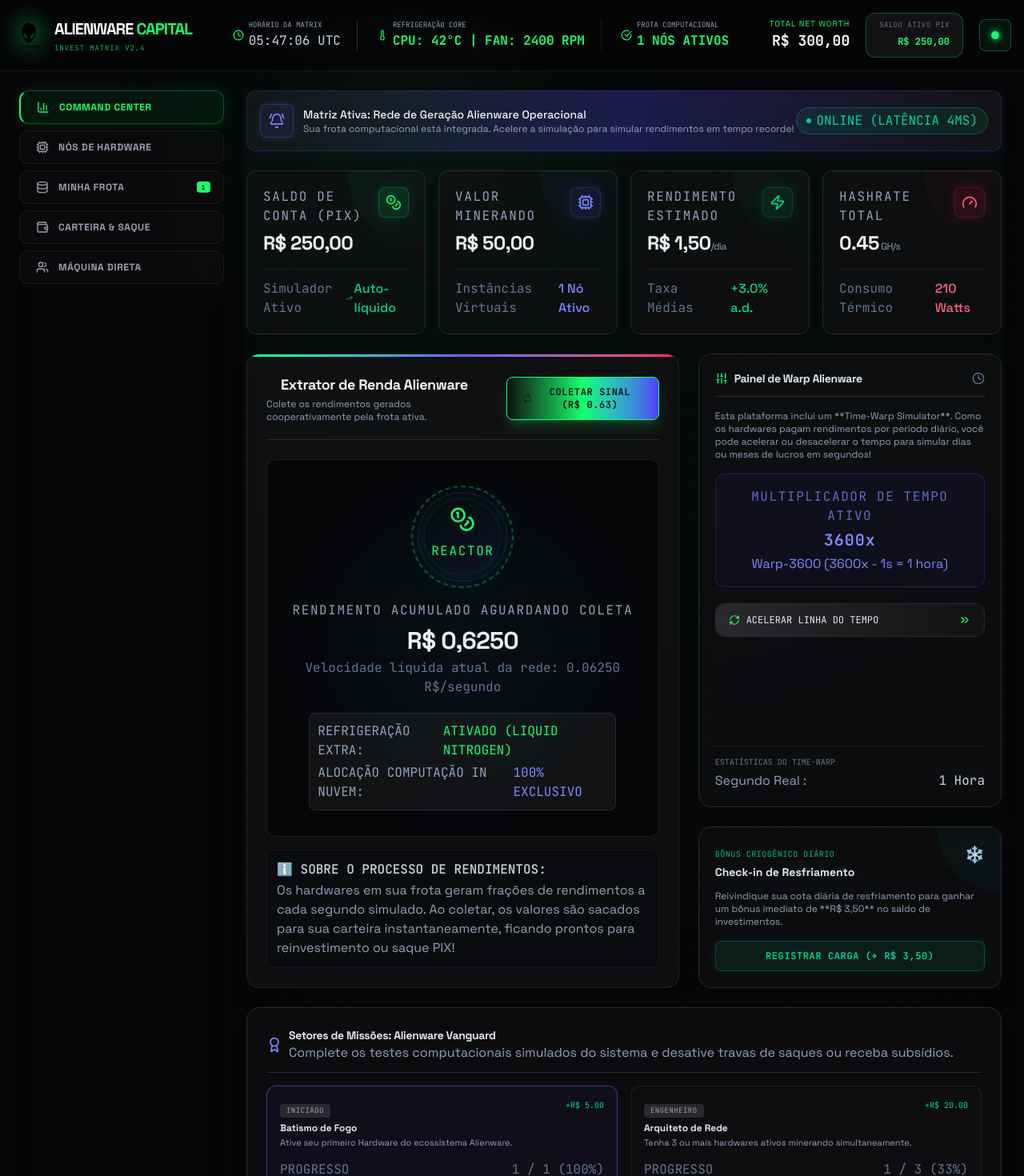
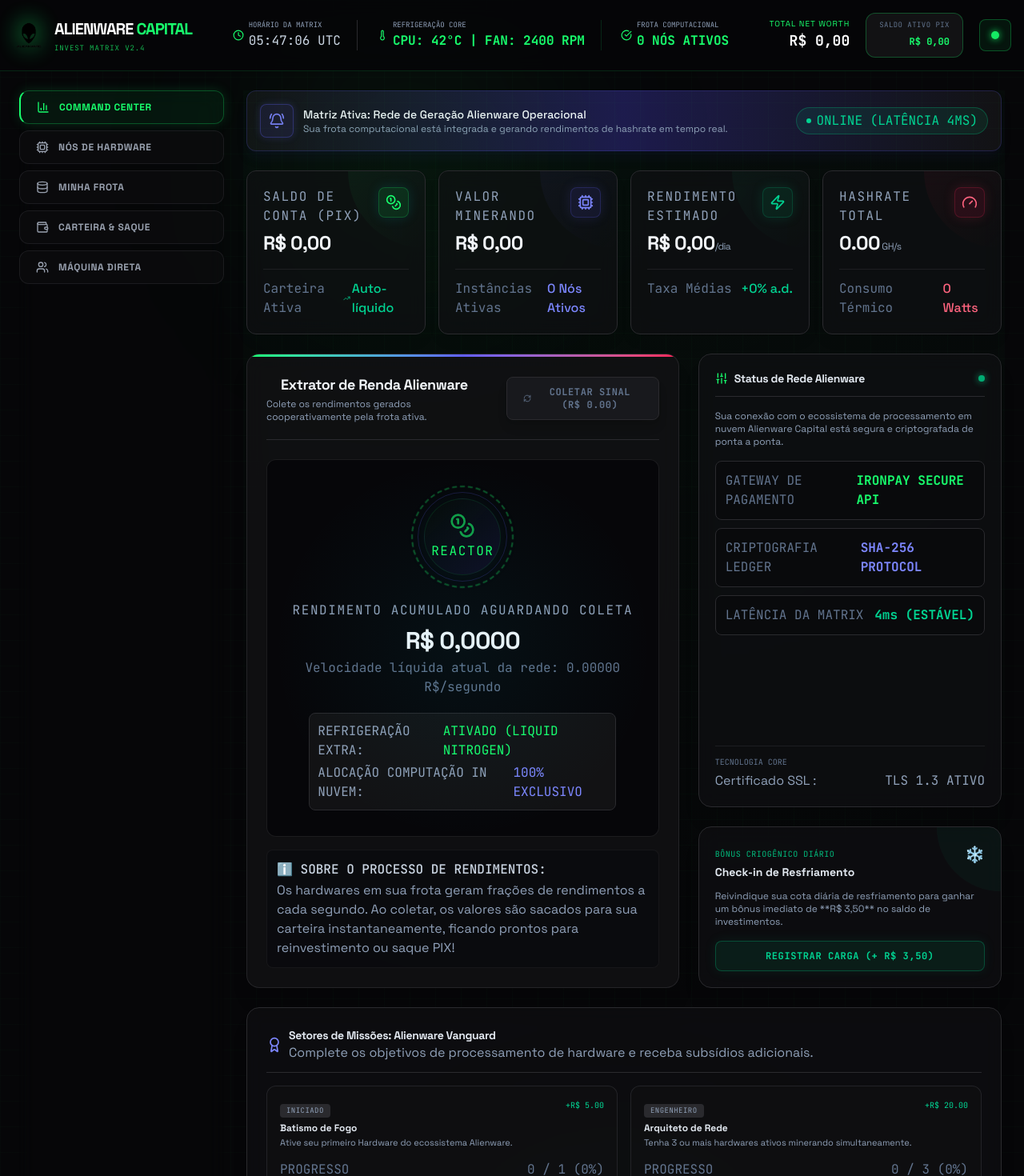
Before and after one commit to kokimotoprojetos/alienware, a React (Vite) app: page / in a window 1280 px wide. Shown: the top 1470 px of the page at 80% size. Built offline with nearby package versions, Linux system fonts and the light colour scheme.

Commit message:
feat: convert platform from simulator to real investment system interface

```diff
--- a/src/App.tsx
+++ b/src/App.tsx
@@ -230,7 +230,7 @@ function AppContent() {
         <div className="max-w-7xl mx-auto flex flex-col md:flex-row justify-between items-center gap-4 text-3xs font-mono text-gray-500">
           <p className="text-left leading-relaxed">
             PLATAFORMA INTEGRADA ALIENWARE CAPITAL SYSTEM. © 2026 ALIENWARE INTEL COOPERATIVE. <br />
-            SIMULADOR DE HASHRATE E CUSTÓDIA DIÁRIA DE RENDIMENTOS PARA PROCESSAMENTO ALIENWARE INC.
+            PROCESSAMENTO DE HASHRATE E CUSTÓDIA DIÁRIA DE RENDIMENTOS ALIENWARE CAPITAL.
           </p>
           <div className="flex items-center gap-4">
             <span className="text-[#18FF6D] flex items-center gap-2 font-bold uppercase tracking-widest">
--- a/src/components/Dashboard.tsx
+++ b/src/components/Dashboard.tsx
@@ -96,7 +96,7 @@ export default function Dashboard() {
               Matriz Ativa: Rede de Geração Alienware Operacional
             </h4>
             <p className="text-xs text-slate-400">
-              Sua frota computacional está integrada. Acelere a simulação para simular rendimentos em tempo recorde!
+              Sua frota computacional está integrada e gerando rendimentos de hashrate em tempo real.
             </p>
           </div>
         </div>
@@ -126,7 +126,7 @@ export default function Dashboard() {
             </div>
           </div>
           <div className="mt-4 flex items-center justify-between text-2xs border-t border-slate-800/60 pt-3">
-            <span className="text-slate-500 font-mono">Simulador Ativo</span>
+            <span className="text-slate-500 font-mono">Carteira Ativa</span>
             <span className="text-emerald-400 font-medium flex items-center gap-0.5">
               <TrendingUp className="w-3 h-3" /> Auto-líquido
             </span>
@@ -148,7 +148,7 @@ export default function Dashboard() {
             </div>
           </div>
           <div className="mt-4 flex items-center justify-between text-2xs border-t border-slate-800/60 pt-3">
-            <span className="text-slate-500 font-mono">Instâncias Virtuais</span>
+            <span className="text-slate-500 font-mono">Instâncias Ativas</span>
             <span className="text-indigo-400 font-medium font-sans">
               {userRigs.length} {userRigs.length === 1 ? 'Nó Ativo' : 'Nós Ativos'}
             </span>
@@ -253,7 +253,7 @@ export default function Dashboard() {
               R$ {unclaimedYield.toLocaleString('pt-BR', { minimumFractionDigits: 4, maximumFractionDigits: 4 })}
             </h2>
             <p className="text-2xs text-slate-500 font-mono mt-1">
-              Velocidade líquida atual da rede: {((userRigs.reduce((acc, curr) => acc + curr.dailyYieldAmount, 0)) / 86400 * simulationSpeed).toFixed(5)} R$/segundo
+              Velocidade líquida atual da rede: {((userRigs.reduce((acc, curr) => acc + curr.dailyYieldAmount, 0)) / 86400).toFixed(5)} R$/segundo
             </p>
 
             <div className="w-full max-w-sm mt-5 bg-slate-900 rounded-lg p-2.5 border border-slate-800 text-3xs text-slate-400 font-mono text-left space-y-1">
@@ -271,61 +271,48 @@ export default function Dashboard() {
           {/* Quick instructions */}
           <div className="mt-4 text-2xs text-slate-400 space-y-1 bg-slate-950/30 p-3 rounded-lg border border-slate-800/40">
             <span className="font-mono text-slate-300 font-medium block mb-0.5">ℹ️ SOBRE O PROCESSO DE RENDIMENTOS:</span>
-            <p>Os hardwares em sua frota geram frações de rendimentos a cada segundo simulado. Ao coletar, os valores são sacados para sua carteira instantaneamente, ficando prontos para reinvestimento ou saque PIX!</p>
+            <p>Os hardwares em sua frota geram frações de rendimentos a cada segundo. Ao coletar, os valores são sacados para sua carteira instantaneamente, ficando prontos para reinvestimento ou saque PIX!</p>
           </div>
-
         </div>
 
-        {/* Warp Drive Speed Modifier Unit */}
+        {/* Security & Network Status Card */}
         <div className="lg:col-span-5 flex flex-col justify-between gap-6">
-
-          {/* Simulation controller card */}
           <div className="bg-slate-900/60 backdrop-blur-md border border-slate-800 rounded-2xl p-5 shadow-xl flex-1 flex flex-col justify-between">
             <div>
               <div className="flex justify-between items-center mb-4 border-b border-slate-800 pb-3">
                 <div className="flex items-center gap-2">
                   <Sliders className="w-4 h-4 text-cyan-400" />
-                  <h4 className="text-sm font-semibold text-slate-200 font-sans tracking-tight">Painel de Warp Alienware</h4>
+                  <h4 className="text-sm font-semibold text-slate-200 font-sans tracking-tight">Status de Rede Alienware</h4>
                 </div>
-                <Clock className="w-4 h-4 text-slate-500" />
+                <div className="w-2 h-2 rounded-full bg-emerald-500 animate-pulse shadow-[0_0_10px_#10B981]"></div>
               </div>
 
               <p className="text-xs text-slate-400 mb-4">
-                Esta plataforma inclui um **Time-Warp Simulator**. Como os hardwares pagam rendimentos por período diário, você pode acelerar ou desacelerar o tempo para simular dias ou meses de lucros em segundos!
+                Sua conexão com o ecossistema de processamento em nuvem Alienware Capital está segura e criptografada de ponta a ponta.
               </p>
 
-              {/* Holographic Speed visualizer */}
-              <div className={`p-4 rounded-xl border mb-5 text-center transition-all ${getSpeedColor()}`}>
-                <span className="text-3xs font-mono uppercase tracking-widest block mb-1 opacity-75">MULTIPLICADOR DE TEMPO ATIVO</span>
-                <span className="text-xl font-black font-mono tracking-wider block">{simulationSpeed}x</span>
-                <span className="text-2xs font-sans mt-1 block">{getSpeedDesc()}</span>
-              </div>
-
-              {/* Selector grid */}
-              <div className="space-y-2.5">
-                <button
-                  onClick={toggleSpeed}
-                  className="w-full py-3 px-4 rounded-xl bg-gradient-to-r from-slate-800 to-slate-900 hover:from-cyan-950 hover:to-indigo-950 hover:border-cyan-500/50 text-slate-200 border border-slate-800 text-xs font-mono flex items-center justify-between transition group cursor-pointer"
-                >
-                  <span className="flex items-center gap-2">
-                    <RefreshCw className="w-3.5 h-3.5 text-cyan-400 group-hover:rotate-18s transition-transform duration-700" />
-                    ACELERAR LINHA DO TEMPO
-                  </span>
-                  <ChevronsRight className="w-4 h-4 text-cyan-400 animate-pulse" />
-                </button>
+              {/* Holographic specs */}
+              <div className="space-y-2.5 font-mono text-2xs">
+                <div className="p-3 rounded-lg border border-slate-800 bg-slate-950/40 flex justify-between">
+                  <span className="text-slate-500">GATEWAY DE PAGAMENTO</span>
+                  <span className="text-cyan-400 font-bold">IRONPAY SECURE API</span>
+                </div>
+                <div className="p-3 rounded-lg border border-slate-800 bg-slate-950/40 flex justify-between">
+                  <span className="text-slate-500">CRIPTOGRAFIA LEDGER</span>
+                  <span className="text-indigo-400 font-bold">SHA-256 PROTOCOL</span>
+                </div>
+                <div className="p-3 rounded-lg border border-slate-800 bg-slate-950/40 flex justify-between">
+                  <span className="text-slate-500">LATÊNCIA DA MATRIX</span>
+                  <span className="text-emerald-400 font-bold">4ms (ESTÁVEL)</span>
+                </div>
               </div>
             </div>
 
             <div className="mt-5 border-t border-slate-800/60 pt-3">
-              <span className="text-[10px] font-mono text-slate-500 block uppercase mb-1">Estatísticas do Time-Warp</span>
+              <span className="text-[10px] font-mono text-slate-500 block uppercase mb-1">Tecnologia Core</span>
               <div className="flex justify-between text-2xs text-slate-400">
-                <span>Segundo Real :</span>
-                <span className="text-slate-300 font-mono">
-                  {simulationSpeed === 1 ? '1 Segundo' : ''}
-                  {simulationSpeed === 60 ? '1 Minuto' : ''}
-                  {simulationSpeed === 3600 ? '1 Hora' : ''}
-                  {simulationSpeed === 86400 ? '1 Dia Completo' : ''}
-                </span>
+                <span>Certificado SSL :</span>
+                <span className="text-slate-350 font-mono">TLS 1.3 ATIVO</span>
               </div>
             </div>
           </div>
@@ -367,7 +354,7 @@ export default function Dashboard() {
           <Award className="w-5 h-5 text-indigo-400" />
           <div>
             <h4 className="text-sm font-semibold text-slate-200 font-sans tracking-tight">Setores de Missões: Alienware Vanguard</h4>
-            <p className="text-2xs text-slate-400">Complete os testes computacionais simulados do sistema e desative travas de saques ou receba subsídios.</p>
+            <p className="text-2xs text-slate-400">Complete os objetivos de processamento de hardware e receba subsídios adicionais.</p>
           </div>
         </div>
 
@@ -443,43 +430,6 @@ export default function Dashboard() {
         </div>
       </div>
 
-      {/* Simulated System Reset Utility */}
-      <div className="bg-slate-900/40 p-4 border border-dashed border-red-500/20 rounded-xl flex flex-col sm:flex-row justify-between items-center gap-4">
-        <div>
-          <h5 className="text-xs font-semibold text-slate-300">Depuração e Testes Internos</h5>
-          <p className="text-3xs text-slate-500 mt-0.5">
-            Reinicia todos os valores de LocalStorage, saldo inicial fictício da simulação e frota para os padrões de fábrica.
-          </p>
-        </div>
-        <div>
-          {resetConfirm ? (
-            <div className="flex items-center gap-2">
-              <button
-                onClick={() => {
-                  resetAllSimulation();
-                  setResetConfirm(false);
-                }}
-                className="px-3 py-1.5 bg-red-600/20 hover:bg-red-600 border border-red-500 text-red-100 font-mono text-2xs font-bold rounded uppercase transition cursor-pointer"
-              >
-                CONFIRMAR REBOOT
-              </button>
-              <button
-                onClick={() => setResetConfirm(false)}
-                className="px-3 py-1.5 bg-slate-800 hover:bg-slate-700 text-slate-300 border border-slate-700 font-mono text-2xs rounded uppercase transition cursor-pointer"
-              >
-                CANCELAR
-              </button>
-            </div>
-          ) : (
-            <button
-              onClick={() => setResetConfirm(true)}
-              className="px-4 py-1.5 bg-slate-900 hover:bg-red-950 hover:text-red-400 hover:border-red-500/30 border border-slate-800 rounded text-slate-500 font-mono text-2xs transition uppercase cursor-pointer"
-            >
-              REINICIAR SIMULADOR
-            </button>
-          )}
-        </div>
-      </div>
 
     </div>
   );
--- a/src/components/Referrals.tsx
+++ b/src/components/Referrals.tsx
@@ -26,8 +26,8 @@ export default function Referrals() {
   const activeInvestors = referrals.filter(r => r.investmentAmount > 0).length;
   const totalCommissions = referrals.reduce((acc, curr) => acc + curr.commissionEarned, 0);
 
-  // Simulated link
-  const promoLink = `https://thealienware.com/invite?pilot=AW_${Math.floor(Math.random() * 8000 + 1000)}`;
+  // Real promotion link
+  const promoLink = `https://www.alienwarecapital.space/register?ref=AW_${Math.floor(Math.random() * 8000 + 1000)}`;
 
   const copyPromoLink = () => {
     navigator.clipboard.writeText(promoLink);
@@ -126,27 +126,6 @@ export default function Referrals() {
             </div>
           </div>
 
-          {/* Interactive Simulation Block */}
-          <div className="bg-slate-950/50 p-4 rounded-xl border border-dashed border-indigo-500/20 space-y-3">
-            <div className="flex items-start gap-3">
-              <div className="p-2 bg-indigo-500/10 text-indigo-400 rounded-xl border border-indigo-500/20 mt-0.5">
-                <UserPlus className="w-4 h-4" />
-              </div>
-              <div className="space-y-1 text-left">
-                <h5 className="text-xs font-semibold text-slate-300 font-sans">Simular Novos Aliados Convidando</h5>
-                <p className="text-3xs text-slate-400 max-w-md">
-                  Para fins de teste do sistema de comissões instantâneas, utilize o simulador para criar um convidado randômico comprando hardwares e verifique sua comissão caindo na carteira na hora!
-                </p>
-              </div>
-            </div>
-
-            <button
-              onClick={addMockReferral}
-              className="w-full py-2.5 bg-indigo-650 hover:bg-indigo-500 text-slate-100 border border-indigo-500/40 hover:shadow-indigo-500/10 hover:scale-101 transition duration-300 rounded-xl font-mono text-3xs font-bold uppercase tracking-wider cursor-pointer"
-            >
-              🚀 SIMULAR NOVO CO-PILOTO NO RECRUTAMENTO
-            </button>
-          </div>
 
         </div>
 
--- a/src/components/RigStore.tsx
+++ b/src/components/RigStore.tsx
@@ -243,10 +243,10 @@ export default function RigStore() {
 
       {/* Safety Notice Policy */}
       <div className="bg-slate-950/60 p-4 border border-slate-850 rounded-xl flex items-start gap-3">
-        <AlertCircle className="w-4 h-4 text-indigo-400 shrink-0 mt-0.5" />
+        <AlertCircle className="w-4 h-4 text-[#18FF6D] shrink-0 mt-0.5" />
         <div className="text-3xs text-slate-500 font-mono space-y-1">
           <p className="font-semibold text-slate-400 uppercase tracking-widest">ALIANÇA DE SEGURANÇA ALIENWARE PLATFORM:</p>
-          <p>Esta aplicação opera em modo de simulação virtual de mineração computacional em nuvem. Cada hardware adquirido simula sua própria carga térmica e garante pagamentos de rendimentos baseados em hashrate artificial. Não há mineração real de agressão ambiental de hardware físico real e os dados são mantidos de forma isolada na sandbox.</p>
+          <p>Esta plataforma opera ativação de hardware em nuvem de alta performance. Cada hardware adquirido garante capacidade de processamento dedicada e pagamentos baseados em hashrate alocado em pools globais.</p>
         </div>
       </div>
 
--- a/src/context/SimulatorContext.tsx
+++ b/src/context/SimulatorContext.tsx
@@ -45,29 +45,13 @@ export const SimulatorProvider: React.FC<{ children: React.ReactNode }> = ({ chi
   // Load initial local states or fallback
   const [balance, setBalance] = useState<number>(() => {
     const stored = localStorage.getItem('aw_balance');
-    return stored ? parseFloat(stored) : 250.00; // Provide starting balance of R$250 untuk testing!
+    return stored ? parseFloat(stored) : 0.00; // Real account starts with 0
   });
 
   const [userRigs, setUserRigs] = useState<UserRig[]>(() => {
     const stored = localStorage.getItem('aw_user_rigs');
     if (stored) return JSON.parse(stored);
-
-    // Default: give them 1 basic Aurora rig already working to show active graphs and progress right away!
-    const defaultProduct = INITIAL_PRODUCTS[0];
-    return [{
-      id: 'default-active-rig-01',
-      productId: defaultProduct.id,
-      name: defaultProduct.name,
-      codename: defaultProduct.codename,
-      purchaseTimestamp: Date.now() - 3600 * 1000, // 1 hour ago
-      lastClaimedTimestamp: Date.now() - 3600 * 1000,
-      accumulatedMinutes: 60,
-      tier: defaultProduct.tier,
-      cost: defaultProduct.cost,
-      dailyYieldPercent: defaultProduct.dailyYieldPercent,
-      dailyYieldAmount: defaultProduct.dailyYieldAmount,
-      visualColor: defaultProduct.visualColor
-    }];
+    return []; // Real account starts with 0 hardware nodes
   });
 
   const [unclaimedYield, setUnclaimedYield] = useState<number>(() => {
@@ -78,29 +62,12 @@ export const SimulatorProvider: React.FC<{ children: React.ReactNode }> = ({ chi
   const [transactions, setTransactions] = useState<Transaction[]>(() => {
     const stored = localStorage.getItem('aw_transactions');
     if (stored) return JSON.parse(stored);
-    return [
-      {
-        id: 'tx-init-0',
-        type: 'deposit',
-        amount: 200.00,
-        timestamp: Date.now() - 7200 * 1000,
-        status: 'completed',
-        details: 'Crédito Inicial Alienware Testing Core'
-      },
-      {
-        id: 'tx-init-1',
-        type: 'buy_hardware',
-        amount: 50.00,
-        timestamp: Date.now() - 3600 * 1000,
-        status: 'completed',
-        details: 'Ativação de Nó Aurora R16 (Default)'
-      }
-    ];
+    return []; // Real account starts with no transaction history
   });
 
   const [referrals, setReferrals] = useState<ReferralPilot[]>(() => {
     const stored = localStorage.getItem('aw_referrals');
-    return stored ? JSON.parse(stored) : MOCK_PILOTS;
+    return stored ? JSON.parse(stored) : []; // Real account starts with no referrals
   });
 
   const [completedMissions, setCompletedMissions] = useState<string[]>(() => {
@@ -109,8 +76,7 @@ export const SimulatorProvider: React.FC<{ children: React.ReactNode }> = ({ chi
   });
 
   const [simulationSpeed, setSimulationSpeed] = useState<number>(() => {
-    const stored = localStorage.getItem('aw_sim_speed');
-    return stored ? parseInt(stored, 10) : 3600; // Default: 3600x Warp Speed (1s of real time = 1hr of simulation) so users can see things moving immediately!
+    return 1; // Locked to 1x (real time) for live operations
   });
 
   const [simulationTimeElapsed, setSimulationTimeElapsed] = useState<number>(0);
@@ -494,40 +460,15 @@ export const SimulatorProvider: React.FC<{ children: React.ReactNode }> = ({ chi
     localStorage.removeItem('aw_sim_speed');
     localStorage.removeItem('aw_checkin_claimed');
 
-    // Reset local states to default
-    setBalance(250.00);
+    // Reset local states to default (Clean real account values)
+    setBalance(0.00);
     setUnclaimedYield(0);
-    setSimulationSpeed(3600);
+    setSimulationSpeed(1);
     setCheckInClaimedToday(false);
     setCompletedMissions([]);
-    setReferrals(MOCK_PILOTS);
-
-    const defaultProduct = INITIAL_PRODUCTS[0];
-    setUserRigs([{
-      id: 'default-active-rig-01',
-      productId: defaultProduct.id,
-      name: defaultProduct.name,
-      codename: defaultProduct.codename,
-      purchaseTimestamp: Date.now() - 3600 * 1000,
-      lastClaimedTimestamp: Date.now() - 3600 * 1000,
-      accumulatedMinutes: 60,
-      tier: defaultProduct.tier,
-      cost: defaultProduct.cost,
-      dailyYieldPercent: defaultProduct.dailyYieldPercent,
-      dailyYieldAmount: defaultProduct.dailyYieldAmount,
-      visualColor: defaultProduct.visualColor
-    }]);
-
-    setTransactions([
-      {
-        id: 'tx-reset',
-        type: 'deposit',
-        amount: 250.00,
-        timestamp: Date.now(),
-        status: 'completed',
-        details: 'Reconfiguração do Sistema Alienware Quantum Ledger'
-      }
-    ]);
+    setReferrals([]);
+    setUserRigs([]);
+    setTransactions([]);
   };
 
   return (
```
Also changed, not shown: src/components/WalletActions.tsx (+30 -14 lines).
